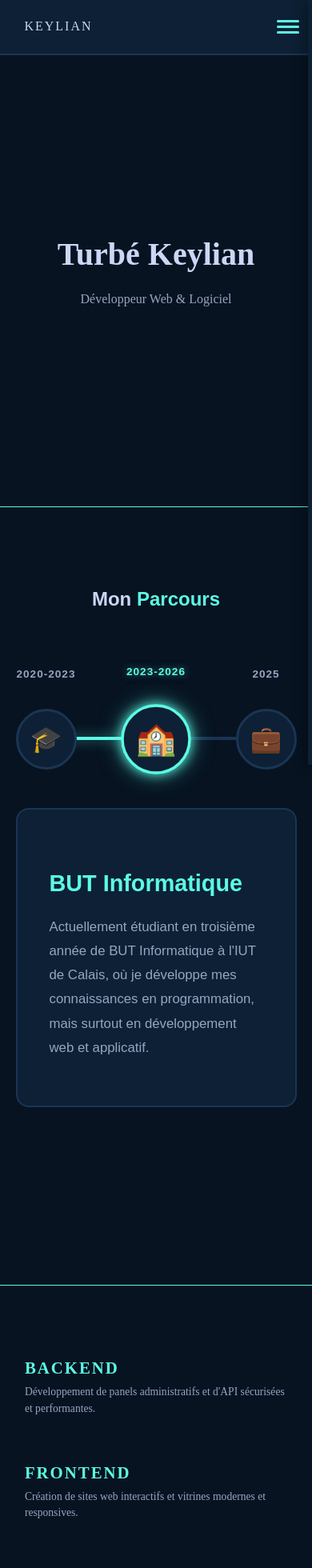
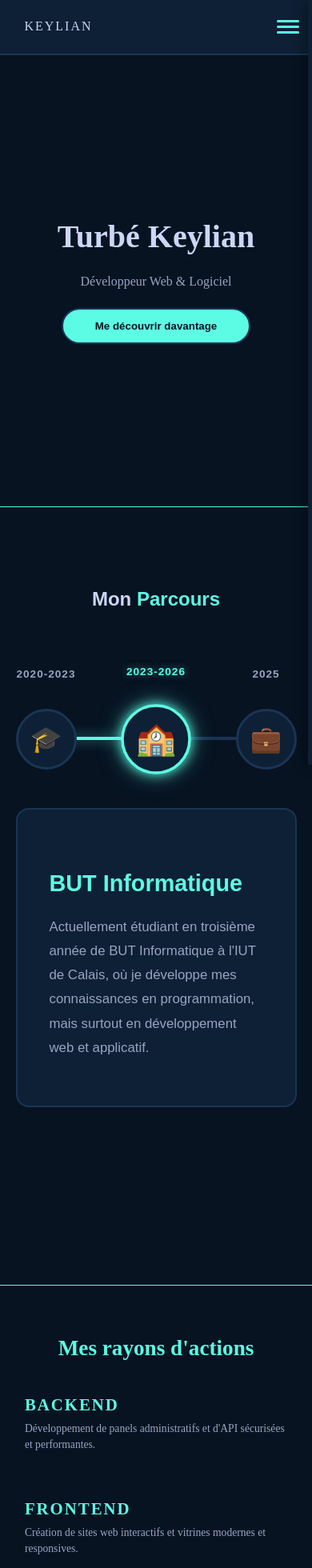
Before and after one commit to keylian15/portfolio, a Vue app: page / in a window 390 px wide. Shown: the top 1960 px of the page at 80% size. Built offline with nearby package versions, Linux system fonts and the light colour scheme.

Commit message:
feat(projet): add video

```diff
--- a/src/components/ParcoursComponent.vue
+++ b/src/components/ParcoursComponent.vue
@@ -65,6 +65,7 @@ const progressWidth = computed(() => {
                 <p>{{ parcours[activeIndex].description }}</p>
             </div>
         </div>
+
     </div>
 </template>
 
--- a/src/views/HomeView.vue
+++ b/src/views/HomeView.vue
@@ -3,11 +3,15 @@
   <header class="hero">
     <h1>Turbé Keylian</h1>
     <p class="subtitle">Développeur Web & Logiciel</p>
+    <button @click="goToAbout" class="cta">
+      Me découvrir davantage
+    </button>
   </header>
 
   <!-- Contenu principal -->
   <ParcoursComponent />
   <div class="content">
+    <h2 class="section-title">Mes rayons d'actions</h2>
     <section class="section skills">
       <div class="skill-card">
         <div class="skill-text">
@@ -26,7 +30,7 @@
       <div class="skill-card">
         <div class="skill-text">
           <h2>Application</h2>
-          <p>Développement d'un jeu 2D avec logique gameplay et mécaniques interactives.</p>
+          <p>Développement de jeux 2D & 3D avec logique gameplay et mécaniques interactives.</p>
         </div>
       </div>
     </section>
@@ -42,6 +46,17 @@
       Voir le reste de mes projets
     </button>
   </div>
+
+  <!-- Section Vidéo -->
+  <div class="content video-section">
+    <h2 class="section-title">Mon BUT en 180 secondes</h2>
+    <div class="video-wrapper">
+      <iframe src="https://www.youtube.com/embed/0gOE_9xyAgY" title="Vidéo de présentation" frameborder="0"
+        allow="accelerometer; autoplay; clipboard-write; encrypted-media; gyroscope; picture-in-picture"
+        allowfullscreen>
+      </iframe>
+    </div>
+  </div>
 </template>
 
 <script setup>
@@ -50,6 +65,10 @@ const router = useRouter()
 
 function goToProjects() {
   router.push('/projets')
+}
+
+function goToAbout() {
+  router.push('/about')
 }
 
 import ProjetCard from '@/components/ProjetCard.vue'
@@ -115,11 +134,19 @@ const projet = {
   box-sizing: border-box;
 }
 
+.section-title {
+  font-size: 2.5rem;
+  font-weight: 700;
+  margin-bottom: 2rem;
+  color: var(--color-accent);
+  text-align: center;
+}
+
 .skills {
   display: flex;
   justify-content: space-between;
   gap: 2rem;
-  margin-top: 6rem;
+  margin-top: 2rem;
   flex-wrap: wrap;
   width: 100%;
 }
@@ -160,18 +187,31 @@ const projet = {
   background-color: var(--color-background-main);
 }
 
-.section-title {
-  font-size: 2.5rem;
-  font-weight: 700;
-  margin-bottom: 2rem;
-  color: var(--color-accent);
-  text-align: center;
-}
-
 .project-wrapper {
   width: 100%;
   max-width: 500px;
   justify-content: center;
+}
+
+.video-section {
+  display: flex;
+  flex-direction: column;
+  align-items: center;
+}
+
+.video-wrapper {
+  width: 100%;
+  max-width: 900px;
+  aspect-ratio: 16 / 9;
+  border-radius: 12px;
+  overflow: hidden;
+  border: 1px solid var(--color-accent);
+}
+
+.video-wrapper iframe {
+  width: 100%;
+  height: 100%;
+  display: block;
 }
 
 /* ========================== */
@@ -217,7 +257,7 @@ const projet = {
   }
 
   .skills {
-    margin-top: 4rem;
+    margin-top: 2rem;
   }
 
   .skill-card {
@@ -267,7 +307,7 @@ const projet = {
 
   .skills {
     flex-direction: column;
-    margin-top: 3rem;
+    margin-top: 1.5rem;
     gap: 1.5rem;
   }
 
@@ -326,7 +366,7 @@ const projet = {
   }
 
   .skills {
-    margin-top: 2rem;
+    margin-top: 1.5rem;
     gap: 1.2rem;
   }
 
@@ -375,7 +415,7 @@ const projet = {
   }
 
   .skills {
-    margin-top: 1.5rem;
+    margin-top: 1rem;
     gap: 1rem;
   }
 
```
